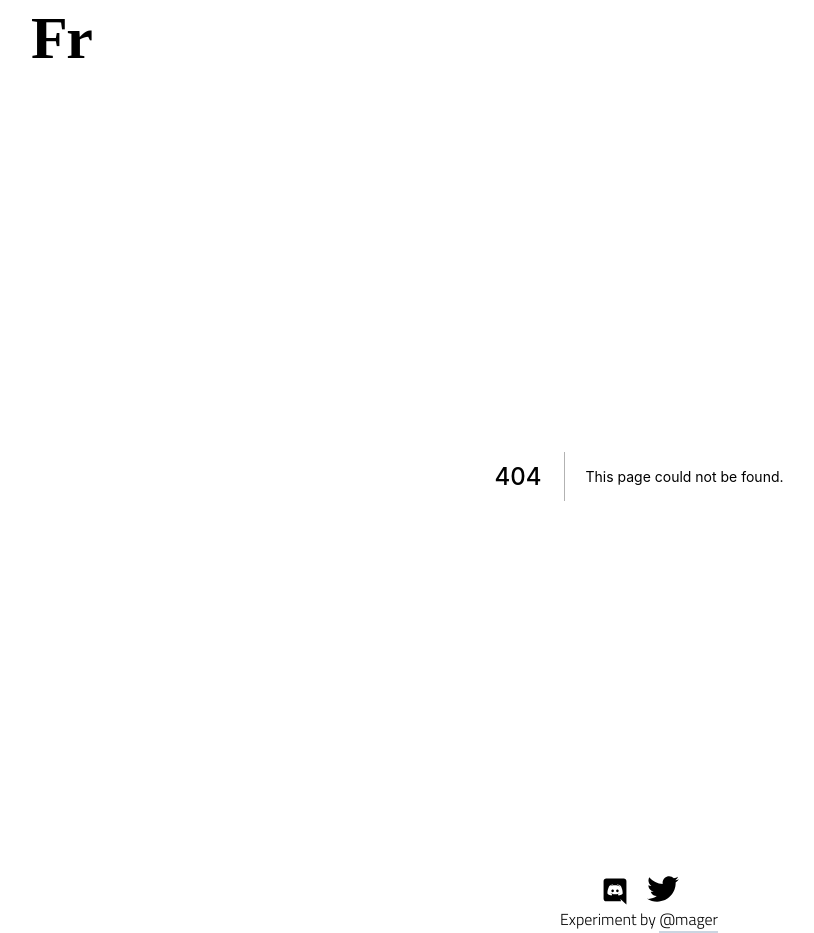
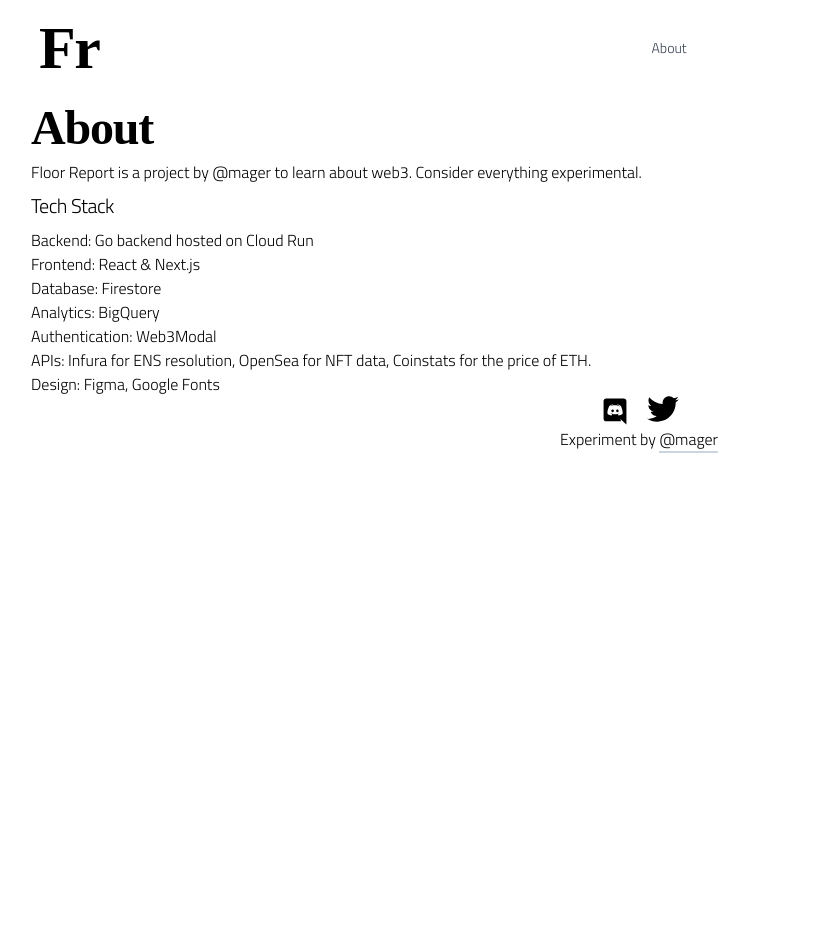
Before and after one commit to mager/fr2, a Next.js app: page /about in a window 1280 px wide. Before the commit this address had no page. Shown: the whole page, without its empty margins (1-815 px from the left). After the commit the page ends 800 px from the top, so only its background shows below. Built offline with nearby package versions, Linux system fonts and the light colour scheme; a web font is replaced by a local one.

Commit message:
Fix logo

```diff
--- a/components/Header/index.tsx
+++ b/components/Header/index.tsx
@@ -1,31 +1,13 @@
 import * as React from "react";
-import Image from "next/image";
 
-import { Routes } from "../../constants";
 import Container from "../Container";
-import Logo from "../Logo";
-
-// const div = styled(div, ({$theme}) => ({
-//   width: '100%',
-//   background: $theme.colors.background,
-//   margin: 'auto',
-//   textAlign: 'center',
-//   padding: `0 0 ${$theme.sizing.scale800}`,
-// }));
-
-//   fontFamily: 'Titillium Web',
-//   fontSize: '16px',
-//   margin: 0,
-//   padding: 0,
-// }));
+import Nav from "../Nav";
 
 const Header = () => {
-  // const { resolvedTheme } = useTheme();
-
   return (
     <header>
       <Container>
-        <Logo />
+        <Nav />
       </Container>
     </header>
   );
--- a/components/Logo/index.tsx
+++ b/components/Logo/index.tsx
@@ -2,9 +2,9 @@ import * as React from "react";
 
 const Logo = () => {
   return (
-    <h1 className="font-serif font-bold text-5xl lg:text-6xl tracking-tight py-2">
-      <a href="/">Fr</a>
-    </h1>
+    <span className="font-serif font-bold text-5xl lg:text-6xl tracking-tight py-2">
+      Fr
+    </span>
   );
 };
 
--- /dev/null
+++ b/components/Nav/_avatar.tsx
@@ -0,0 +1,35 @@
+import * as React from "react";
+import { Avatar, Navbar, Dropdown } from "flowbite-react";
+
+const _Avatar = () => {
+  return (
+    <div className="flex md:order-2">
+      <Dropdown
+        arrowIcon={false}
+        inline={true}
+        label={
+          <Avatar
+            alt="User settings"
+            img="https://flowbite.com/docs/images/people/profile-picture-5.jpg"
+            rounded={true}
+          />
+        }
+      >
+        <Dropdown.Header>
+          <span className="block text-sm">Bonnie Green</span>
+          <span className="block truncate text-sm font-medium">
+            name@flowbite.com
+          </span>
+        </Dropdown.Header>
+        <Dropdown.Item>Dashboard</Dropdown.Item>
+        <Dropdown.Item>Settings</Dropdown.Item>
+        <Dropdown.Item>Earnings</Dropdown.Item>
+        <Dropdown.Divider />
+        <Dropdown.Item>Sign out</Dropdown.Item>
+      </Dropdown>
+      <Navbar.Toggle />
+    </div>
+  );
+};
+
+export default _Avatar;
--- /dev/null
+++ b/components/Nav/index.tsx
@@ -0,0 +1,23 @@
+import * as React from "react";
+import { Navbar } from "flowbite-react";
+import Logo from "../Logo";
+
+const Nav = () => {
+  return (
+    <div className="-mx-2">
+      <Navbar fluid={true} rounded={true}>
+        <Navbar.Brand href="/">
+          <Logo />
+        </Navbar.Brand>
+        <div className="flex md:order-2">
+          <Navbar.Toggle />
+        </div>
+        <Navbar.Collapse>
+          <Navbar.Link href="/about">About</Navbar.Link>
+        </Navbar.Collapse>
+      </Navbar>
+    </div>
+  );
+};
+
+export default Nav;
--- a/components/RandomNFT/index.tsx
+++ b/components/RandomNFT/index.tsx
@@ -1,8 +1,8 @@
 import * as React from "react";
 
 import { Routes } from "../../constants";
-import Container from "../Container";
 import H5 from "../H5";
+import H6 from "../H6";
 import Link from "../Link";
 
 type Props = {
@@ -23,15 +23,14 @@ const RandomNFT = ({ nft }: Props) => {
     nft;
   const displayName = `${collectionName} - ${name}`;
   return (
-    <div className="mb-12 text-center">
-      <img src={imageUrl} className="w-full" />
-      <H5>
+    <div className="mb-12 flex justify-center items-center flex-col">
+      <img src={imageUrl} className="w-full md:w-1/2" />
+      <h5 className="font-sans text-lg lg:text-xl tracking-tight mt-4">
         <Link href={Routes.COLLECTION(collectionSlug)}>{displayName}</Link>{" "}
-        <span className="block text-base">
-          owned by{" "}
-          <Link href={Routes.ADDRESS(owner)}>{ownerName || owner}</Link>
-        </span>
-      </H5>
+      </h5>
+      <h6 className="font-sans text-md lg:text-lg tracking-tight">
+        owned by <Link href={Routes.ADDRESS(owner)}>{ownerName || owner}</Link>
+      </h6>
     </div>
   );
 };
--- /dev/null
+++ b/pages/about.tsx
@@ -0,0 +1,37 @@
+import * as React from "react";
+
+import Container from "../components/Container";
+import Text from "../components/Text";
+import H1 from "../components/H1";
+import H5 from "../components/H5";
+
+const About = () => {
+  return (
+    <Container>
+      <H1>About</H1>
+      <div>
+        <Text>
+          Floor Report is a project by @mager to learn about web3. Consider
+          everything experimental.
+        </Text>
+      </div>
+      <div>
+        <H5>Tech Stack</H5>
+        <ul>
+          <li>Backend: Go backend hosted on Cloud Run</li>
+          <li>Frontend: React & Next.js </li>
+          <li>Database: Firestore</li>
+          <li>Analytics: BigQuery</li>
+          <li>Authentication: Web3Modal</li>
+          <li>
+            APIs: Infura for ENS resolution, OpenSea for NFT data, Coinstats for
+            the price of ETH.{" "}
+          </li>
+          <li>Design: Figma, Google Fonts </li>
+        </ul>
+      </div>
+    </Container>
+  );
+};
+
+export default About;
```
